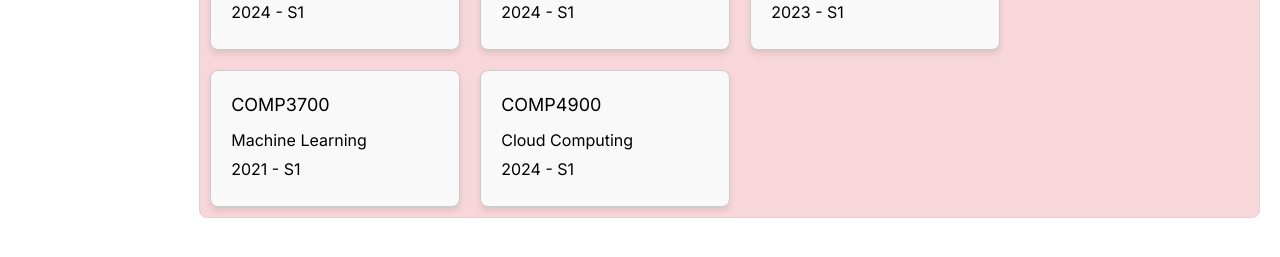
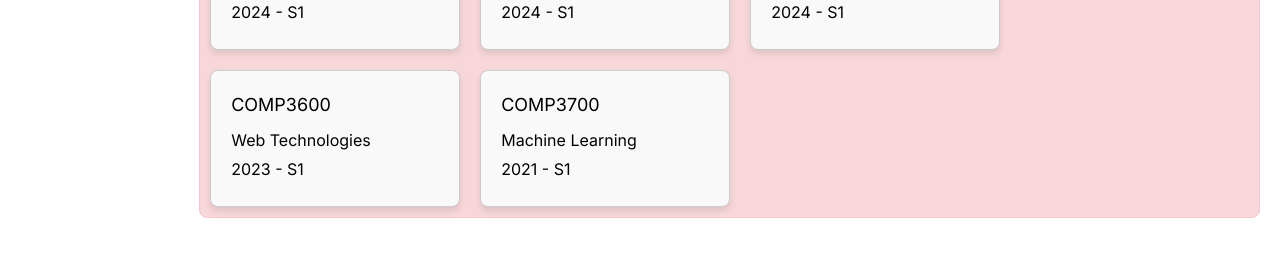
Before and after one commit to LynixGH/COMP4050_Churros, a Next.js app: page /dashboard/userDashboard in a window 1280 px wide. Shown: the part 433-690 px from the top of the page. Built offline with nearby package versions, Linux system fonts and the light colour scheme.

Commit message:
units now sort by latest first

```diff
--- a/src/app/dashboard/userDashboard/page.tsx
+++ b/src/app/dashboard/userDashboard/page.tsx
@@ -80,9 +80,19 @@ const UserDashboard = () => {
   const activeUnits = units.filter(
     (unit) => unit.year === currentYear && unit.session === currentSession
   );
-  const inactiveUnits = units.filter(
-    (unit) => !(unit.year === currentYear && unit.session === currentSession)
-  );
+
+  // Sort inactive units based on year and session
+  const inactiveUnits = units
+    .filter(
+      (unit) => !(unit.year === currentYear && unit.session === currentSession)
+    )
+    .sort((a, b) => {
+      if (a.year !== b.year) {
+        return parseInt(b.year) - parseInt(a.year); // Sort by year descending
+      } else {
+        return a.session === 'S2' && b.session === 'S1' ? -1 : 1; // Sort by session, S2 first
+      }
+    });
 
   return (
     <div className="unit-dashboard">
```
